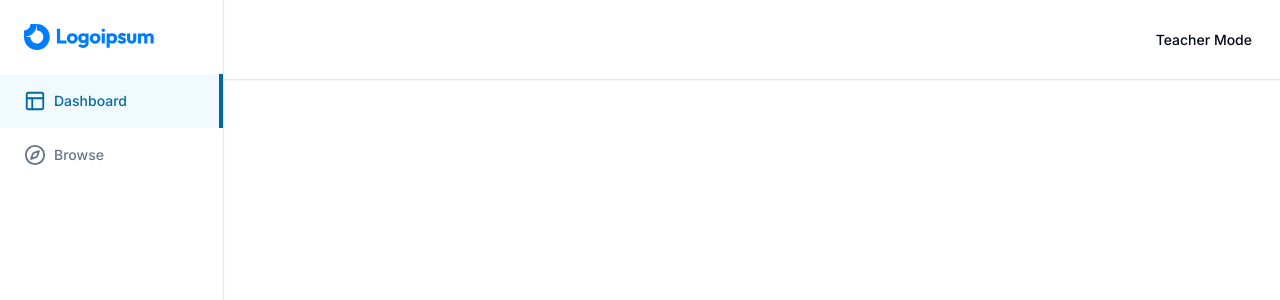
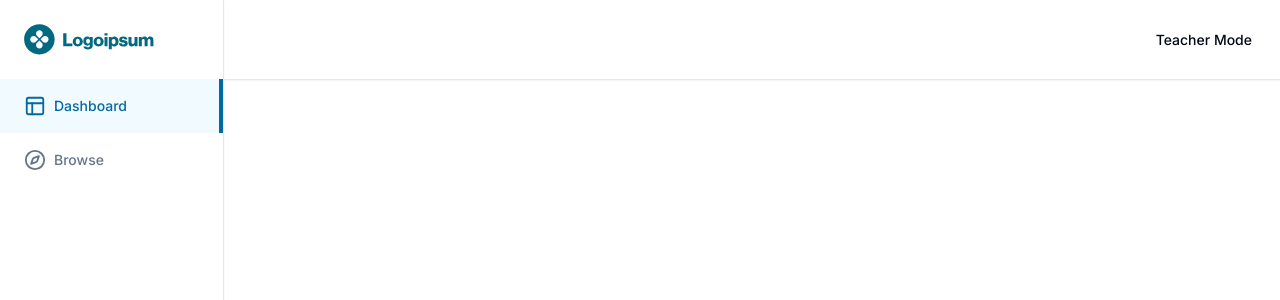
Before and after one commit to CS50Aish/lmsstack, a Next.js app in the folder lms-tutorial/: page / in a window 1280 px wide. Shown: the top 300 px of the page. Built offline with nearby package versions, Linux system fonts and the light colour scheme.

Commit message:
Updated Files

```diff
--- a/lms-tutorial/app/(dashboard)/layout.tsx
+++ b/lms-tutorial/app/(dashboard)/layout.tsx
@@ -16,7 +16,7 @@
             <div className="hidden md:flex h-full w-56 flex-col fixed inset-y-0 z-50">
                 <Sidebar />
             </div>
-            <main className="md:pl-56 h-full">
+            <main className="md:pl-56 pt-[80px] h-full">
                 {children}
             </main>
         </div>
```
Also changed, not shown: lms-tutorial/public/logo.svg.
